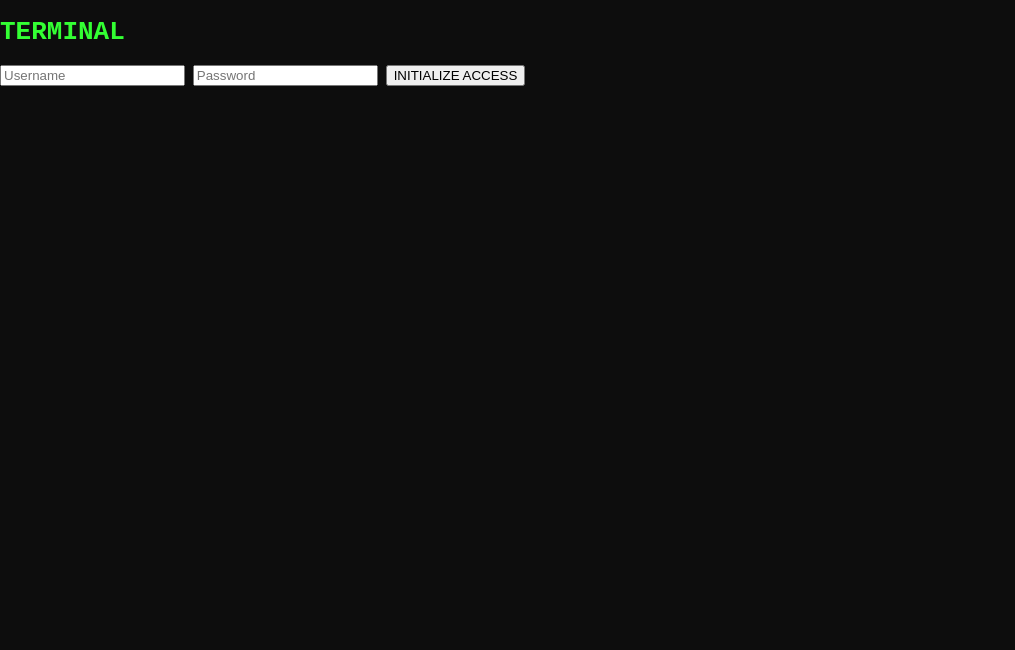
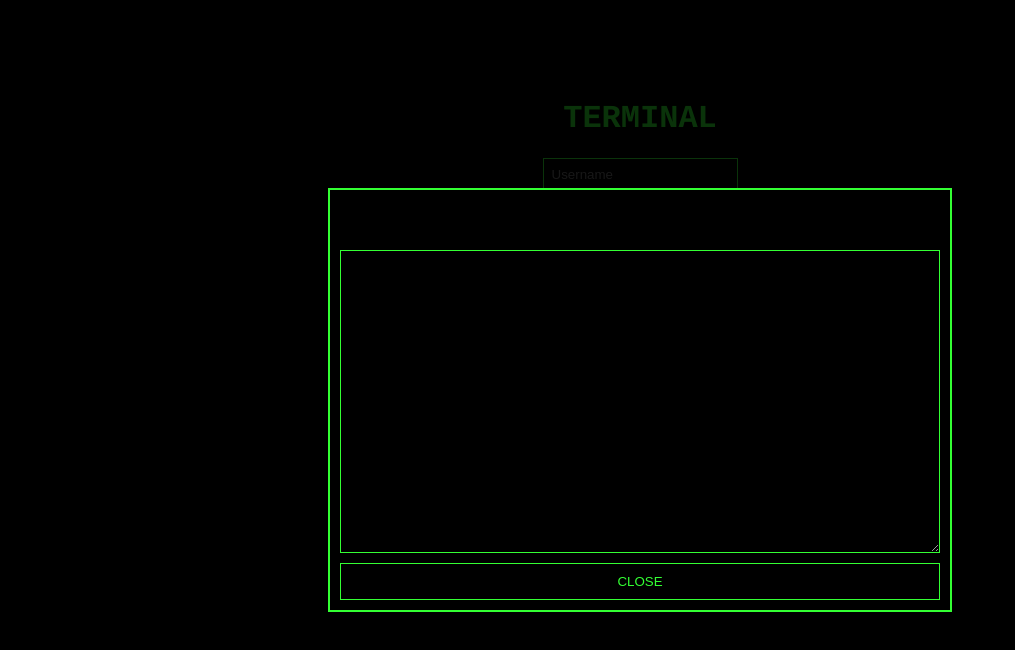
Before and after one commit to JermTheWorm12/TOA-Terminal, a plain HTML site: page index.html in a window 1280 px wide. Shown: the whole page, without its empty margins (0-1015 px from the left). Drawn offline with Linux system fonts and the light colour scheme.

Commit message:
Update style.css

```diff
--- a/style.css
+++ b/style.css
@@ -1,40 +1,80 @@
-body {
-    font-family: monospace;
-    background-color: #0d0d0d;
-    color: #33ff33;
-    margin: 0;
-    height: 100vh;
+body{
+background:black;
+color:#33ff33;
+font-family:Courier;
+margin:0;
 }
 
-.centered {
-    display: flex;
-    flex-direction: column;
-    align-items: center;
-    justify-content: center;
-    height: 100%;
+#login{
+text-align:center;
+margin-top:100px;
 }
 
-.hidden { display: none; }
-
-#terminal-frame {
-    padding: 10px;
+input{
+display:block;
+margin:10px auto;
+padding:8px;
+background:black;
+color:#33ff33;
+border:1px solid #33ff33;
 }
 
-ul { list-style-type: none; padding-left: 20px; }
-
-li { cursor: pointer; }
-
-#file-popup {
-    position: fixed;
-    top: 0; left: 0; right: 0; bottom: 0;
-    background: rgba(0,0,0,0.8);
-    display: flex;
-    align-items: center;
-    justify-content: center;
+button{
+background:black;
+color:#33ff33;
+border:1px solid #33ff33;
+padding:10px;
+cursor:pointer;
 }
 
-#popup-content {
-    background: #111;
+#terminal{
+padding:20px;
+}
+
+ul{
+list-style:none;
+padding-left:20px;
+}
+
+li{
+cursor:pointer;
+margin:3px 0;
+}
+
+.hidden{
+display:none;
+}
+
+#popup{
+position:fixed;
+top:0;
+left:0;
+right:0;
+bottom:0;
+background:rgba(0,0,0,0.8);
+display:flex;
+align-items:center;
+justify-content:center;
+}
+
+#popupBox{
+background:black;
+border:2px solid #33ff33;
+width:600px;
+height:400px;
+padding:10px;
+display:flex;
+flex-direction:column;
+}
+
+textarea{
+flex:1;
+background:black;
+color:#33ff33;
+border:1px solid #33ff33;
+font-family:Courier;
+margin:10px 0;
+}    background: #111;
     padding: 20px;
     border: 2px solid #33ff33;
     width: 60%;
```
